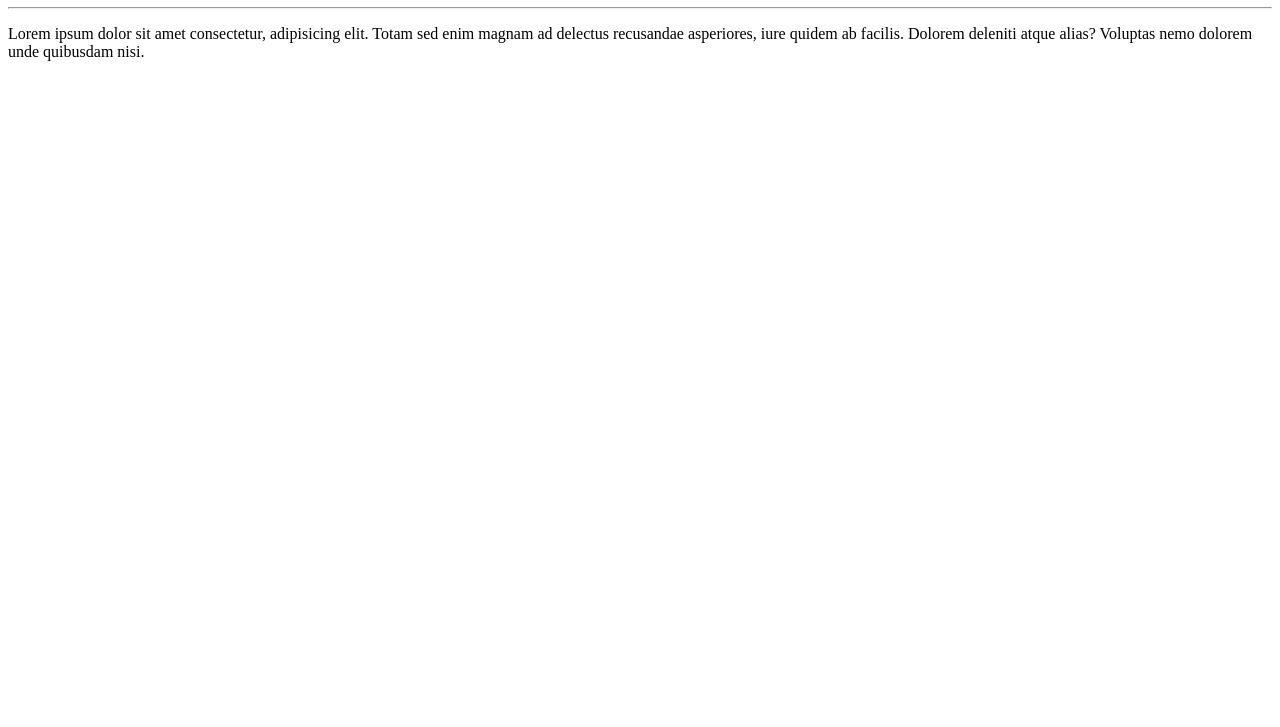
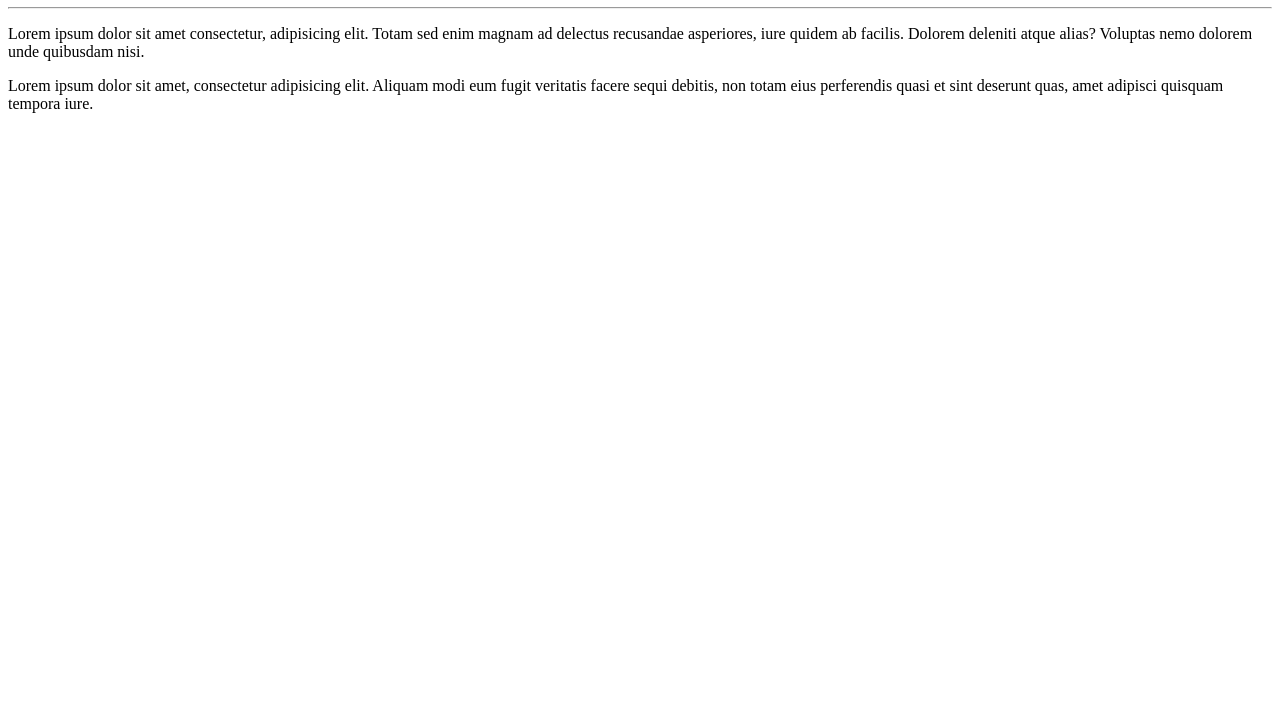
Before and after one commit to luana-karlla/Ola-Mundo, a plain HTML site: page site-exemplo/index.html in a window 1280 px wide. Shown: the part 73-800 px from the top of the page. Drawn offline with Linux system fonts and the light colour scheme.

Commit message:
adicionei um parágrafo

```diff
--- a/site-exemplo/index.html
+++ b/site-exemplo/index.html
@@ -10,5 +10,6 @@
     <h1>Ola, Mundo!</h1>
     <hr>
     <p>Lorem ipsum dolor sit amet consectetur, adipisicing elit. Totam sed enim magnam ad delectus recusandae asperiores, iure quidem ab facilis. Dolorem deleniti atque alias? Voluptas nemo dolorem unde quibusdam nisi.</p>
+    <p>Lorem ipsum dolor sit amet, consectetur adipisicing elit. Aliquam modi eum fugit veritatis facere sequi debitis, non totam eius perferendis quasi et sint deserunt quas, amet adipisci quisquam tempora iure.</p>
 </body>
 </html>
```
